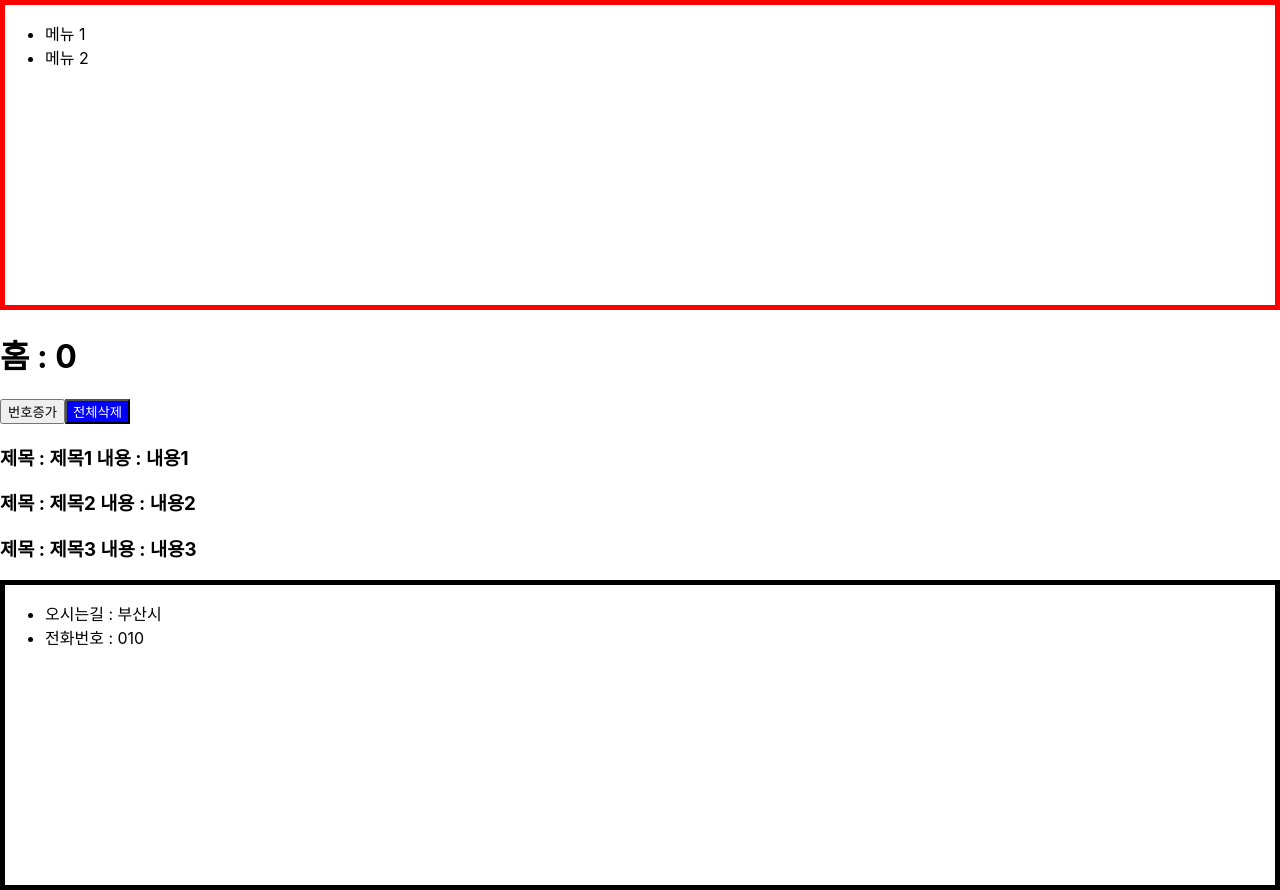
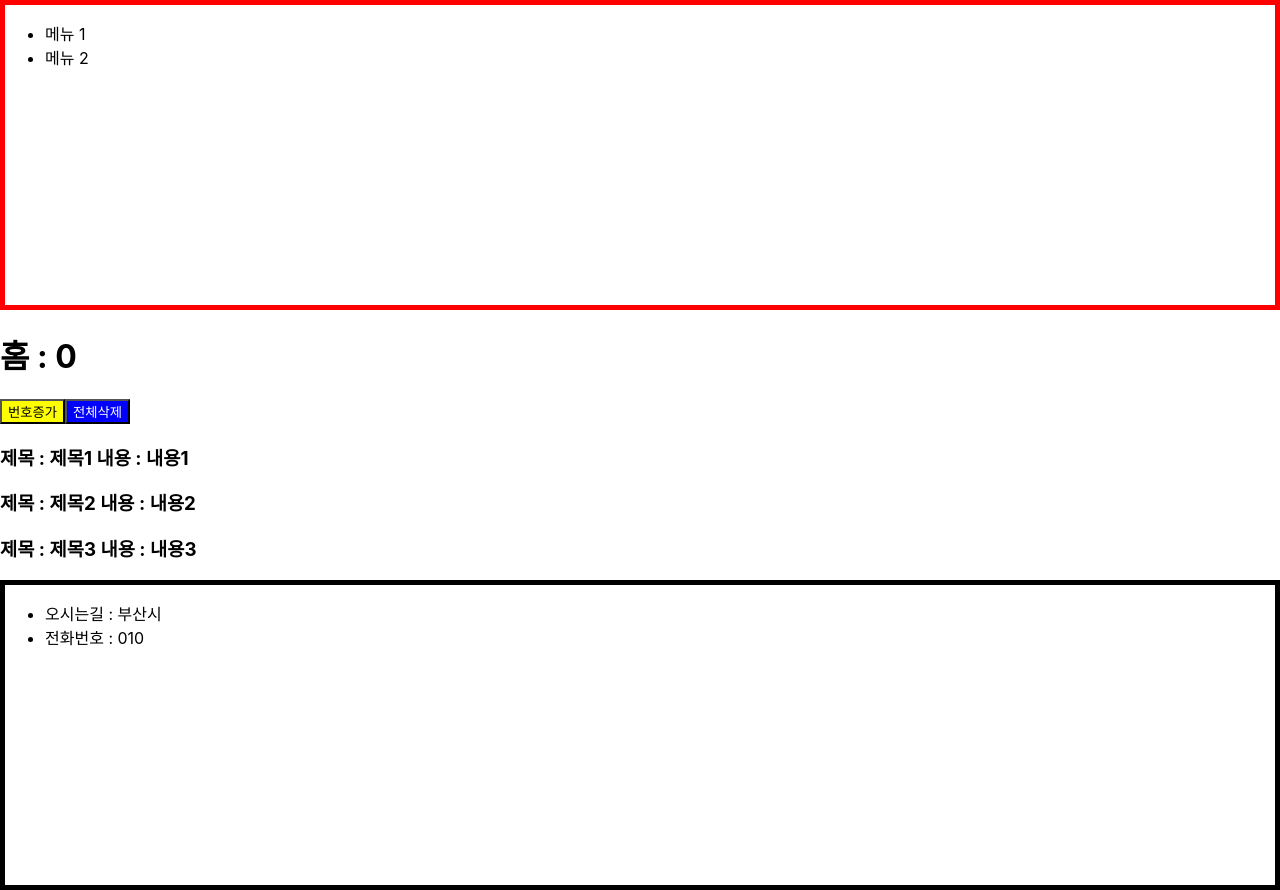
Before and after one commit to ckswns879/my-app, a React (Create React App) app: page / in a window 1280 px wide. Built offline with nearby package versions, Linux system fonts and the light colour scheme.

Commit message:
feat: styled-component 스타일 상속, 스타일확장

```diff
--- a/src/components/home/Home.js
+++ b/src/components/home/Home.js
@@ -4,6 +4,10 @@ import styled from 'styled-components';
 const StyledDeleteButton = styled.button`
 background-color: ${(props) => (props.user.username === 'ssar'?'blue':'red')};
 color: white;
+;`
+const StyledAddButton = styled(StyledDeleteButton)`  //스타일확장(위에 스타일을 받아오기 때문에 순서중요)
+background-color: ${(props) => (props.user.username === 'ssar'?'yellow':'red')};
+color: black;
 ;`
 
 // Function 방식
@@ -17,7 +21,7 @@ const Home = (props) => {
     return (
         <div>
             <h1>홈 : {number}</h1>
-            <button onClick={(e) => setNumber(number +1)}>번호증가</button>
+            <StyledAddButton user={user} onClick={(e) => setNumber(number +1)}>번호증가</StyledAddButton>
             <StyledDeleteButton user={user} onClick={() => setBoards([])}>전체삭제</StyledDeleteButton>
             {boards.map((board) => <h3>제목 : {board.title} 내용 : {board.contant}</h3>)}
         </div>
```
